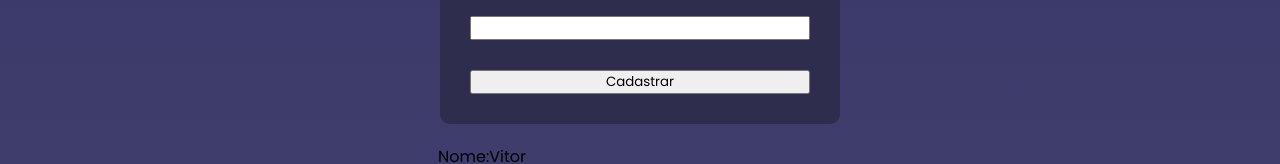
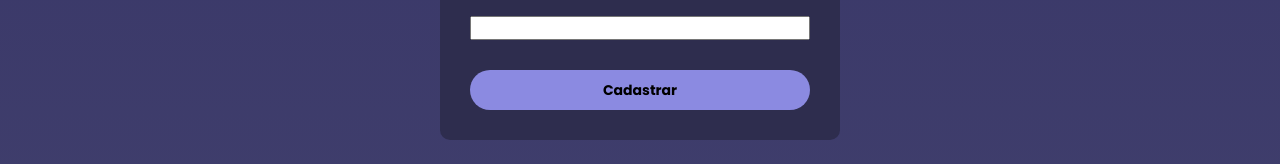
Before and after one commit to viitorfernandess/cadastro-de-usuarios, a React (Vite) app in the folder cadastro-usuarios/: page / in a window 1280 px wide. Shown: the part 348-512 px from the top of the page. Built offline with nearby package versions, Linux system fonts and the light colour scheme.

Commit message:
Cadastro de usuários

```diff
--- a/cadastro-usuarios/src/pages/Home/styles.css
+++ b/cadastro-usuarios/src/pages/Home/styles.css
@@ -20,4 +20,18 @@ form  {
     max-width: 50%;
     width: 400px;
     margin-bottom: 20px;
+
+    & button {
+        border-radius: 30px;
+        background-color: #8B8AE1;
+        height: 40px;
+        border: none;
+        font-weight: bold;
+        cursor: pointer;
+        font-size: 14px;
+    }
+
+    &  button:hover {
+        opacity: 0.8;
+    }
 }
```
